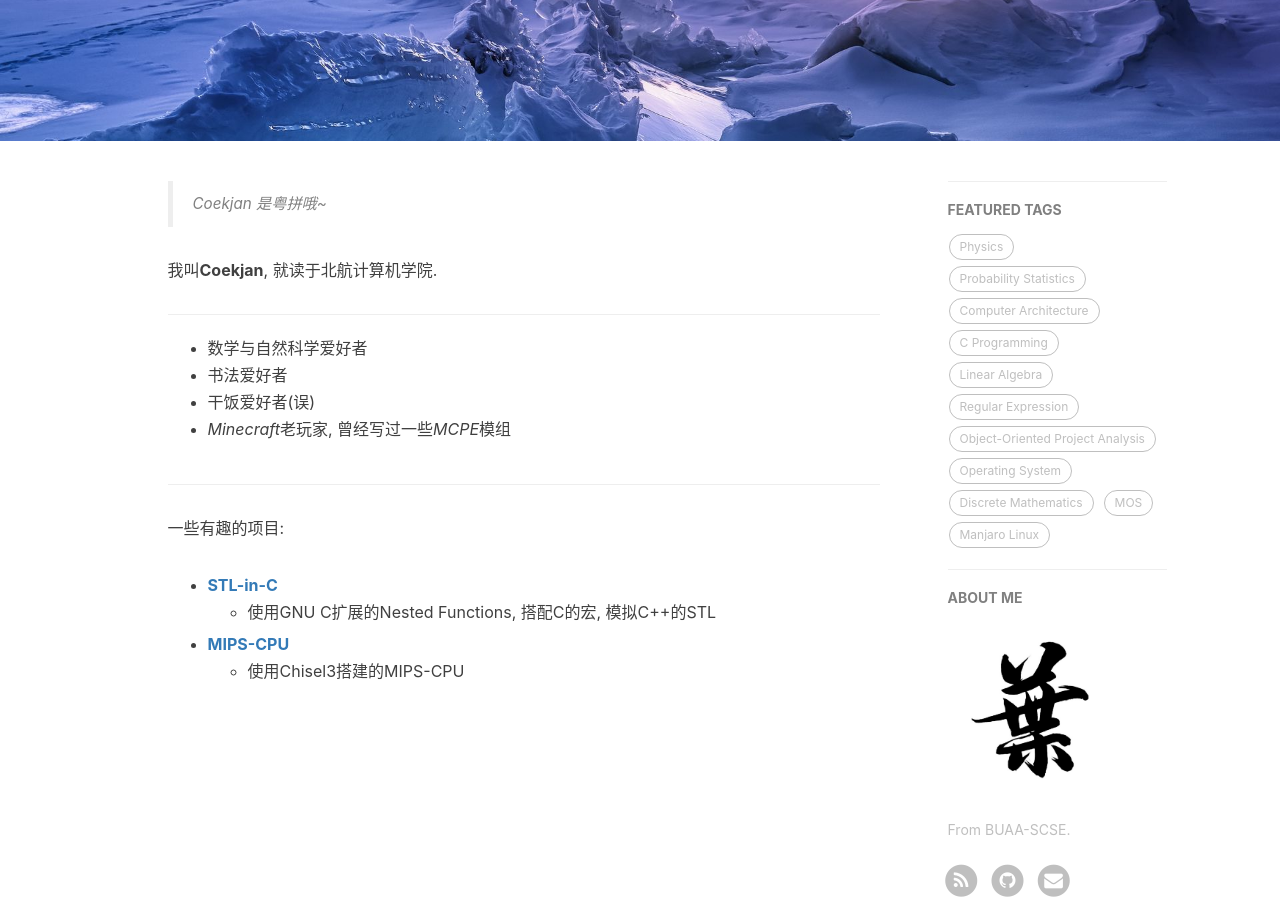
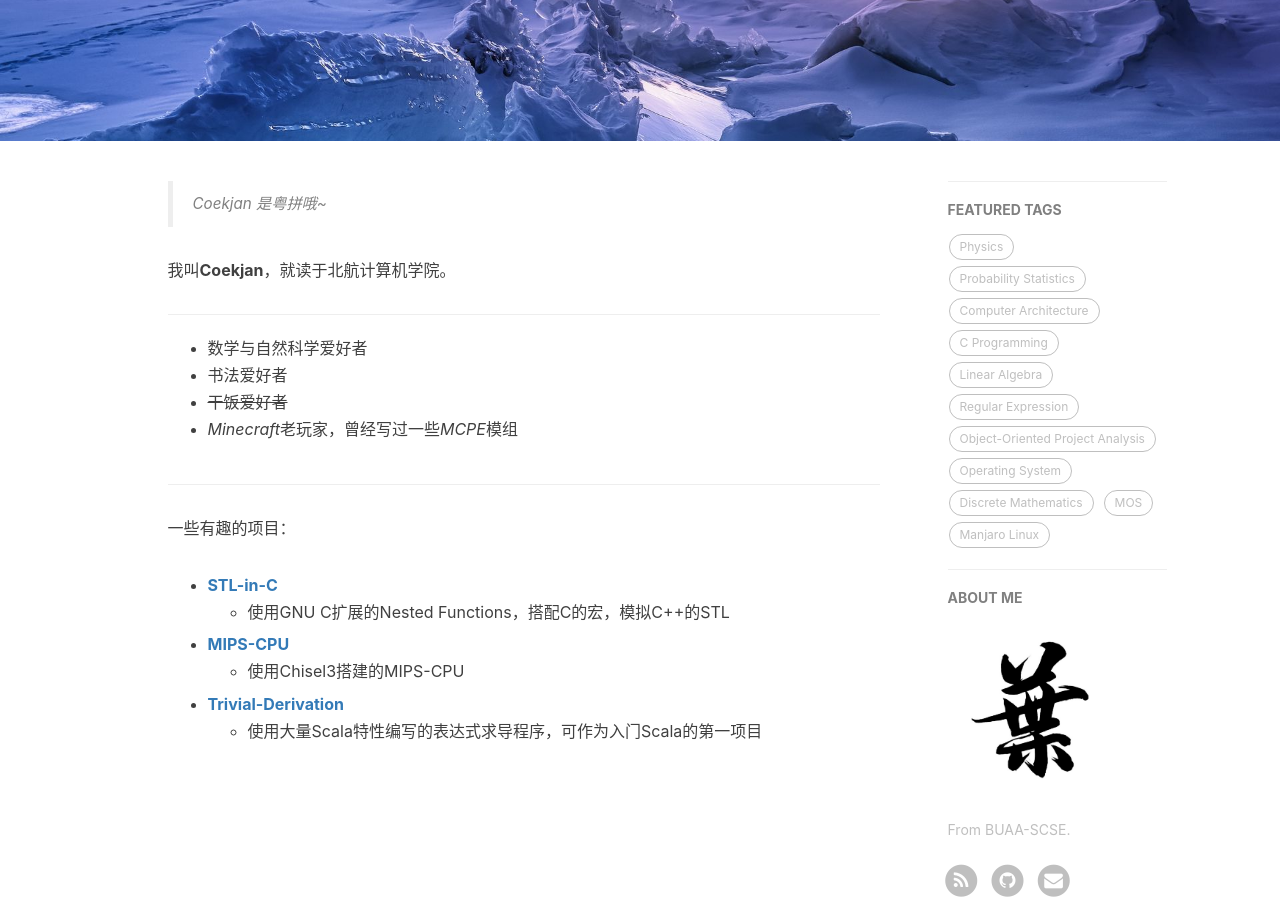
Before and after one commit to Coekjan/coekjan.github.io, a Jekyll site: the page built from 3-about.html, in a window 1280 px wide and 900 px high, scrolled down 277 px. Built offline with Jekyll 4.4.1, drawn with Linux system fonts in a browser that asks for light colours; nearby versions of some CDN libraries; comment, search, counter and statistics services are not loaded.

Commit message:
Update about

```diff
--- a/_includes/about/zh.md
+++ b/_includes/about/zh.md
@@ -1,18 +1,20 @@
 > Coekjan 是粤拼哦~
 
-我叫**Coekjan**, 就读于北航计算机学院.
+我叫**Coekjan**，就读于北航计算机学院。
 
 ---
 
 * 数学与自然科学爱好者
 * 书法爱好者
-* 干饭爱好者(误)
-* *Minecraft*老玩家, 曾经写过一些*MCPE*模组
+* ~~干饭爱好者~~
+* *Minecraft*老玩家，曾经写过一些*MCPE*模组
 
 ---
 
-一些有趣的项目:
+一些有趣的项目：
 * **[STL-in-C](https://github.com/Coekjan/STL-in-C)**
-  * 使用GNU C扩展的Nested Functions, 搭配C的宏, 模拟C++的STL
+  * 使用GNU C扩展的Nested Functions，搭配C的宏，模拟C++的STL
 * **[MIPS-CPU](https://github.com/Coekjan/MIPS-CPU)**
   * 使用Chisel3搭建的MIPS-CPU
+* **[Trivial-Derivation](https://github.com/Coekjan/Trivial-Derivation)**
+  * 使用大量Scala特性编写的表达式求导程序，可作为入门Scala的第一项目
```
